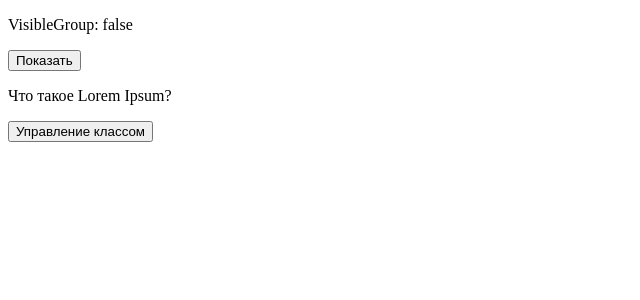
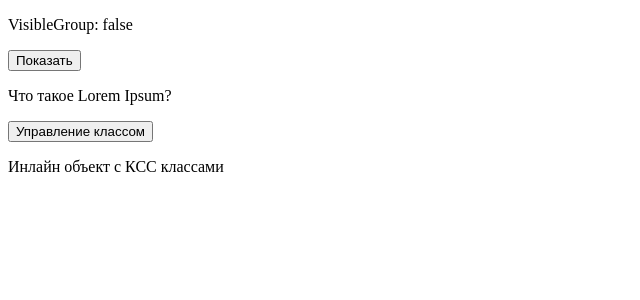
Before and after one commit to WbDmitry/vue3-training, a Vue app: page / in a window 1280 px wide. Shown: the top 300 px of the page, without its empty margins (0-640 px from the left). Built offline with nearby package versions, Linux system fonts and the light colour scheme.

Commit message:
Добавил инлайн объект со стилями к тегу

```diff
--- a/src/App.vue
+++ b/src/App.vue
@@ -308,6 +308,7 @@ export default {
 
 	<p :class="styles">Что такое Lorem Ipsum?</p>
 	<button @click="setColorText">Управление классом</button>
+	<p :class="{ active: true, valid: false }">Инлайн объект с КСС классами</p>
 </template>
 
 <style>
```
